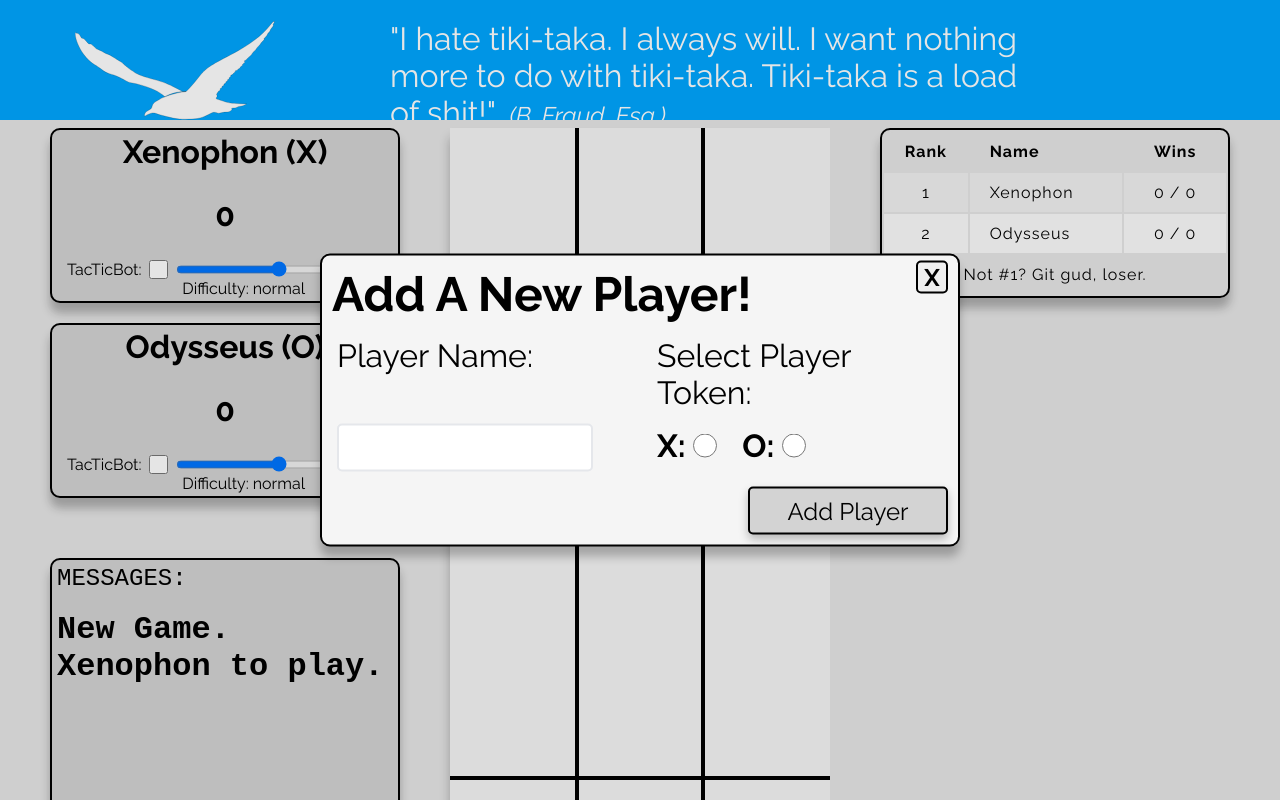
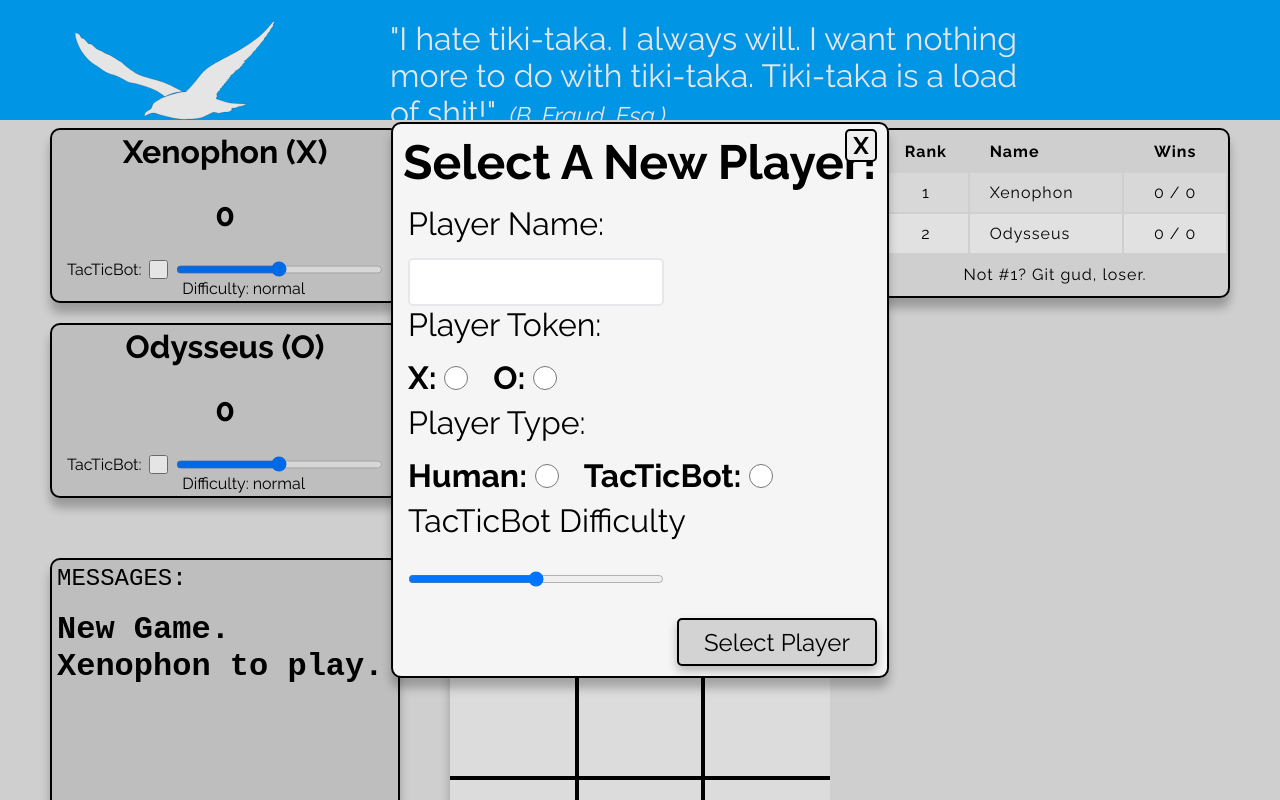
Before and after one commit to Semidime/tic-tac-toe, a plain HTML site: page index.html in a window 1280 px wide. Both pictures are taken after a click on the button "Change Player". Shown: the top 800 px of the page. Drawn offline with Linux system fonts and the light colour scheme.

Commit message:
feat: updates "ChangePlayer" form to allow user to select bot options.

```diff
--- a/index.html
+++ b/index.html
@@ -61,15 +61,16 @@
                         <dialog class="modal">
                             <button id="closeChangePlayerDialogButton">X</button>
                             <form action="https://httpbin.org/post" method="post" id="newPlayerForm">
-                                <h1>Add A New Player!</h1>
+                                <h1>Select A New Player!</h1>
                                 <div class="form-inputs">
-                                       <div class="input-group">
+
                                     <div class="form-group">
                                         <label for="playerName">Player Name:</label>
                                         <input type="text" name="playerName" id="playerName" required>
                                     </div>
+
                                     <div class="form-group">
-                                                <div>Select Player Token:</div>
+                                        <div class="form-input-title">Player Token:</div>
                                         <fieldset id="player-token-radio-group">
                                                 <div class="radio-group">
                                                     <label for="playX">X:&nbsp;</label>
@@ -81,10 +82,30 @@
                                                 </div>
                                         </fieldset>
                                     </div>
+
+
+                                    <div class="form-group">
+                                        <div class="form-input-title">Player Type:</div>
+                                        <fieldset id="player-token-radio-group">
+                                                <div class="radio-group">
+                                                    <label for="playHuman">Human:&nbsp;</label>
+                                                    <input type="radio" name="selectHumanBot" id="playHuman" value="Human" required>
                                                 </div>
+                                                <div class="radio-group">
+                                                    <label for="playBot">TacTicBot:&nbsp;</label>
+                                                    <input type="radio" name="selectHumanBot" id="playBot" value="Bot">
+                                                </div>
+                                        </fieldset>
+                                    </div>
+
+                                    <div class="form-group">
+                                        <div class="form-input-title">TacTicBot Difficulty</div>
+                                        <input type="range" id="assigBotDifficulty" name="assignBotDifficulty" min="1" max="3" value="2" />
+                                    </div>
+
                                 </div>
                                 <div class="form-submit">
-                                    <button type="submit" class="submit-btn" id="submitBtn">Add Player</button>
+                                    <button type="submit" class="submit-btn" id="submitBtn">Select Player</button>
                                 </div>
                             </form>
                         </dialog>
```
Lines whose indentation alone changed are shown as unchanged.
